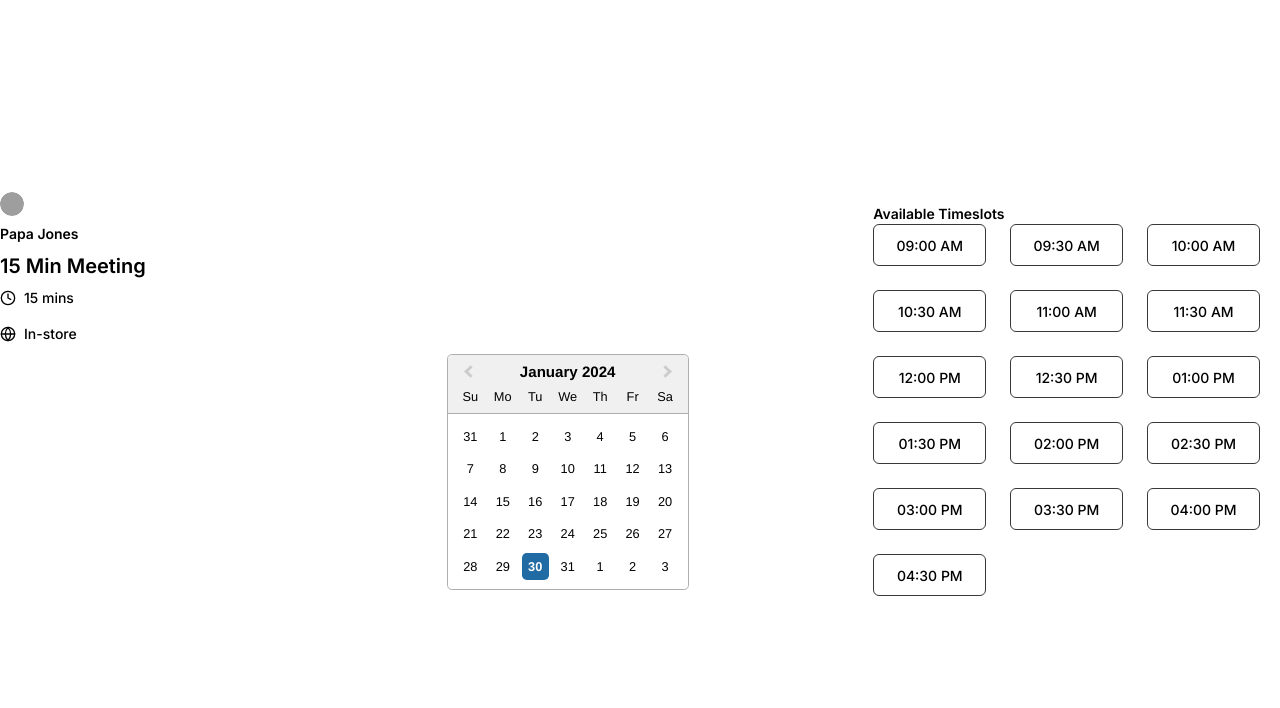
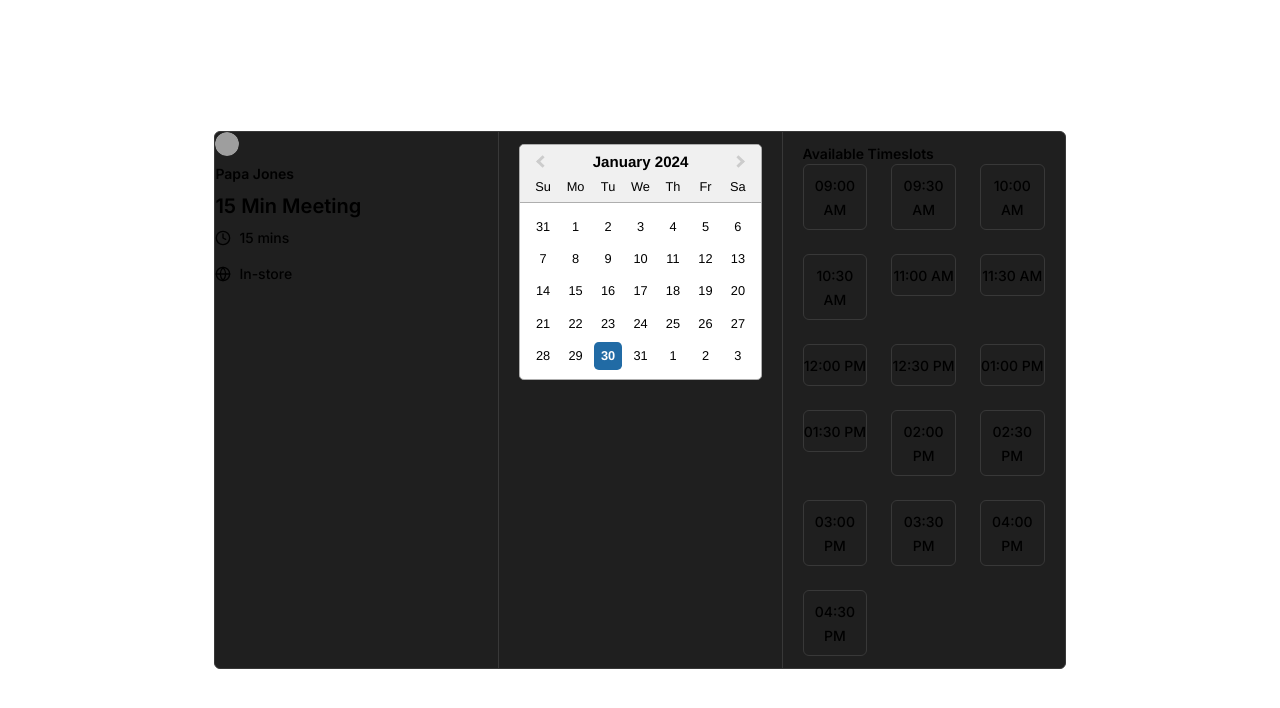
Before and after one commit to Ayub-Ian/project-x, a Next.js app: page /1/1 in a window 1280 px wide. Shown: the top 708 px of the page. Built offline with nearby package versions, Linux system fonts and the light colour scheme; grey boxes are pictures that could not be loaded.

Commit message:
Booking calendar styling

```diff
--- a/src/app/(public)/[slug]/[id]/page.js
+++ b/src/app/(public)/[slug]/[id]/page.js
@@ -5,9 +5,9 @@ import React from "react";
 function BookingPage() {
   return (
     <div className="flex h-full items-center justify-center min-h-[100dvh]">
-      <div className="flex min-h-full w-full flex-col overflow-clip md:over  items-center ">
-        <div className="grid min-w-full items-start md:grid-cols-3 md:grid-rows-1  sm:motion-reduce:transition-none md:flex-row sm:transition-[width] sm:duration-300">
-          <div>
+      <div className="flex min-h-full w-full flex-col overflow-clip md:overflow-visible  items-center ">
+        <div className="grid max-w-full rounded-md items-start md:grid-cols-3 md:grid-rows-1 border border-[#383838] divide-[#383838] md:divide-x md:divide-y-0 divide-y  bg-[#1f1f1f]  sm:motion-reduce:transition-none md:flex-row sm:transition-[width] sm:duration-300">
+          <div className="md:max-w-[280px] h-full">
 
               <ul className="flex items-center border-muted">
                 <li className="-mr-[4px] inline-block">
@@ -81,10 +81,10 @@ function BookingPage() {
               </div>
 
           </div>
-          <div className="mt-auto px-5 py-3 ">
+          <div className="mt-auto md:max-w-[460px] px-5 py-3 h-full">
             <DatePick />
           </div>
-          <div className="flex flex-col px-5 py-3 items-start min-w-full">
+          <div className="flex flex-col md:max-w-[280px] px-5 py-3 items-start h-full min-w-full">
           <p className="text-sm font-semibold">Available Timeslots</p>
           <div className="w-full">
             <TimeSlotSelector />
--- a/src/components/booking/datepicker.jsx
+++ b/src/components/booking/datepicker.jsx
@@ -9,7 +9,7 @@ export default function DatePick(props) {
     const [startDate, setStartDate] = useState(new Date());
 
   return (
-    <div className='w-full'>
+    <div className='min-w-full'>
 
       <DatePicker
       className='datepicker'
```
